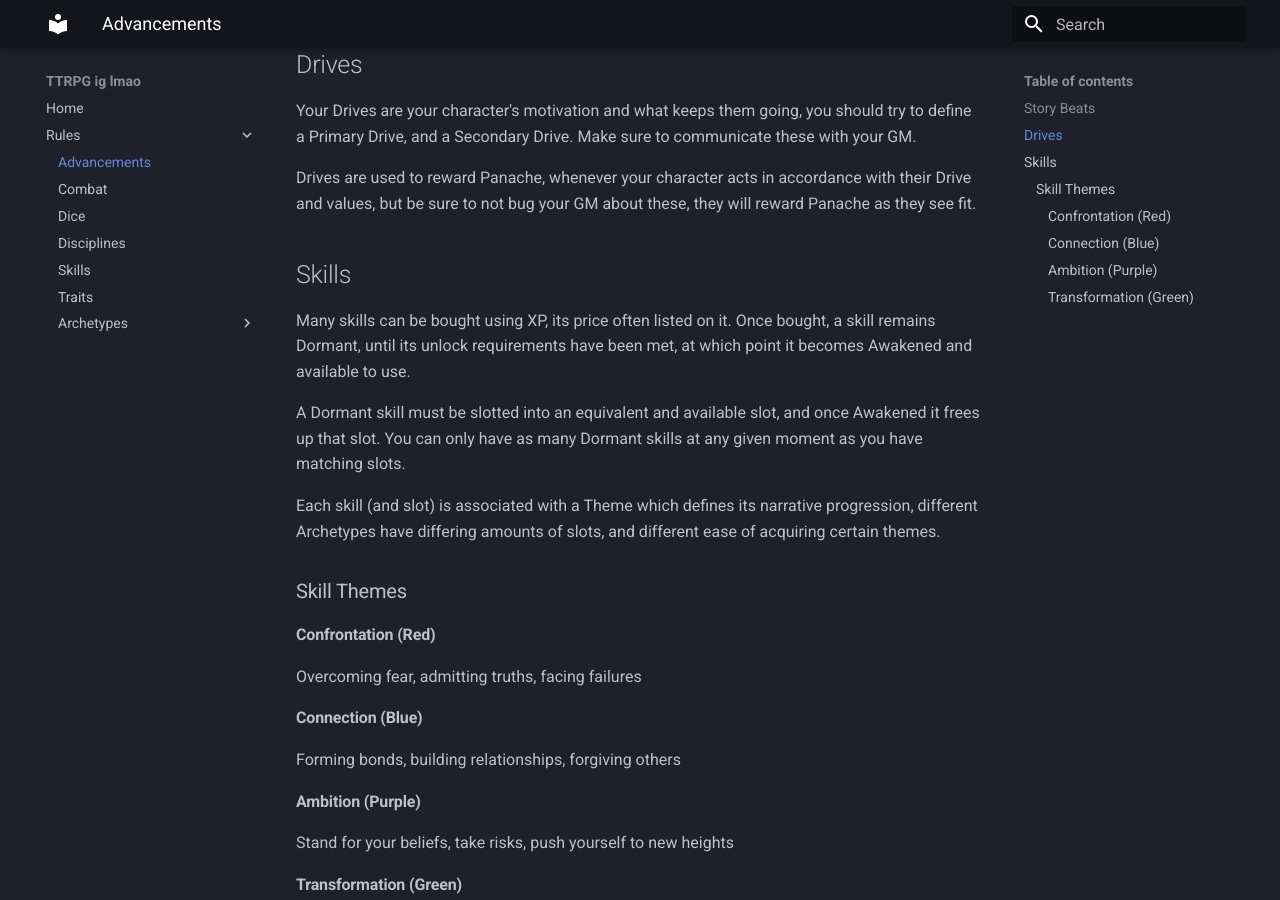
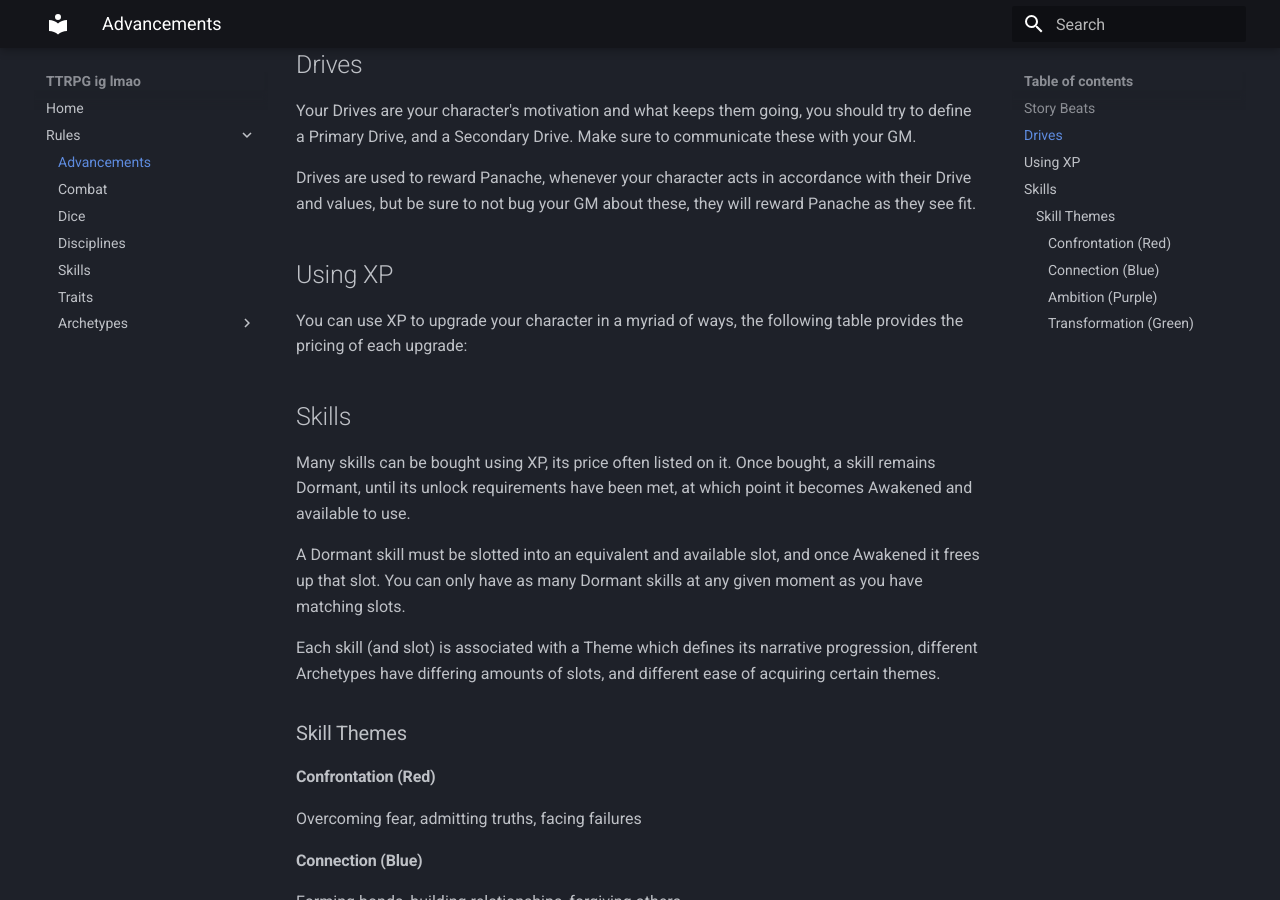
Before and after one commit to ProbablyIly/UnnamedTTRPG, an MkDocs documentation site: the page built from docs/Rules/Advancements.md, in a window 1280 px wide and 900 px high, scrolled down 561 px. Built offline with MkDocs 1.6.1 and Material for MkDocs 9.7.7, drawn with Linux system fonts in a browser that asks for light colours; comment, search, counter and statistics services are not loaded.

Commit message:
vault backup: 2025-11-13 19:26:18

```diff
--- a/docs/Rules/Advancements.md
+++ b/docs/Rules/Advancements.md
@@ -7,6 +7,8 @@ Story Beats are defined by you alongside the GM, generally at the start or early
 Your Drives are your character's motivation and what keeps them going, you should try to define a Primary Drive, and a Secondary Drive. Make sure to communicate these with your GM.
 
 Drives are used to reward Panache, whenever your character acts in accordance with their Drive and values, but be sure to not bug your GM about these, they will reward Panache as they see fit.
+## Using XP
+You can use XP to upgrade your character in a myriad of ways, the following table provides the pricing of each upgrade:
 ## Skills
 Many skills can be bought using XP, its price often listed on it. Once bought, a skill remains Dormant, until its unlock requirements have been met, at which point it becomes Awakened and available to use.
 
```
Also changed, not shown: 1 other file.
